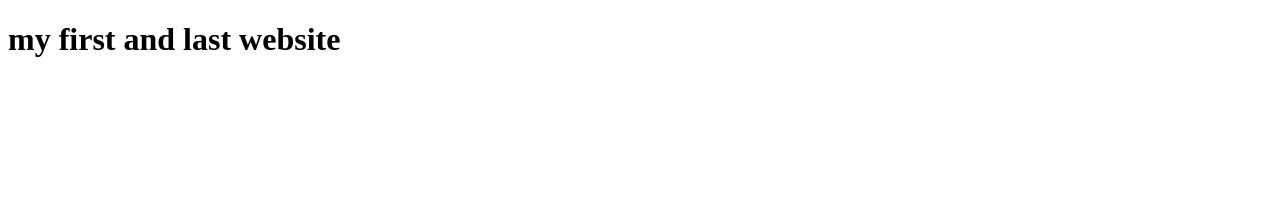
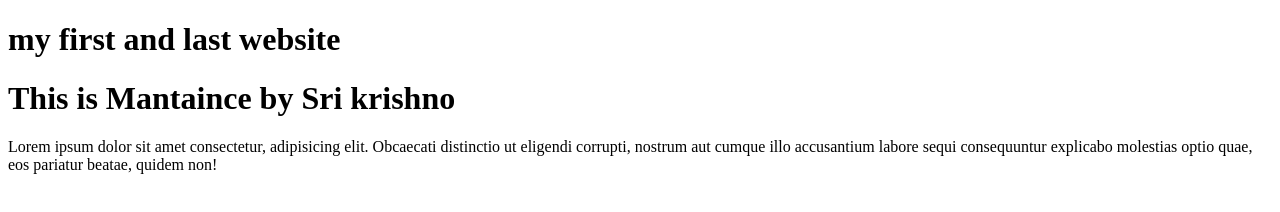
Before and after one commit to Roni769361/horekrishno, a plain HTML site: page horekrishno/index.html in a window 1280 px wide. Drawn offline with Linux system fonts and the light colour scheme.

Commit message:
lorum githum

```diff
--- a/horekrishno/index.html
+++ b/horekrishno/index.html
@@ -8,6 +8,8 @@
 </head>
 <body>
     <h1>my first and last website</h1>
+    <h1>This is Mantaince by Sri krishno</h1>
+    <p>Lorem ipsum dolor sit amet consectetur, adipisicing elit. Obcaecati distinctio ut eligendi corrupti, nostrum aut cumque illo accusantium labore sequi consequuntur explicabo molestias optio quae, eos pariatur beatae, quidem non!</p>
 
 </body>
 </html>
```
